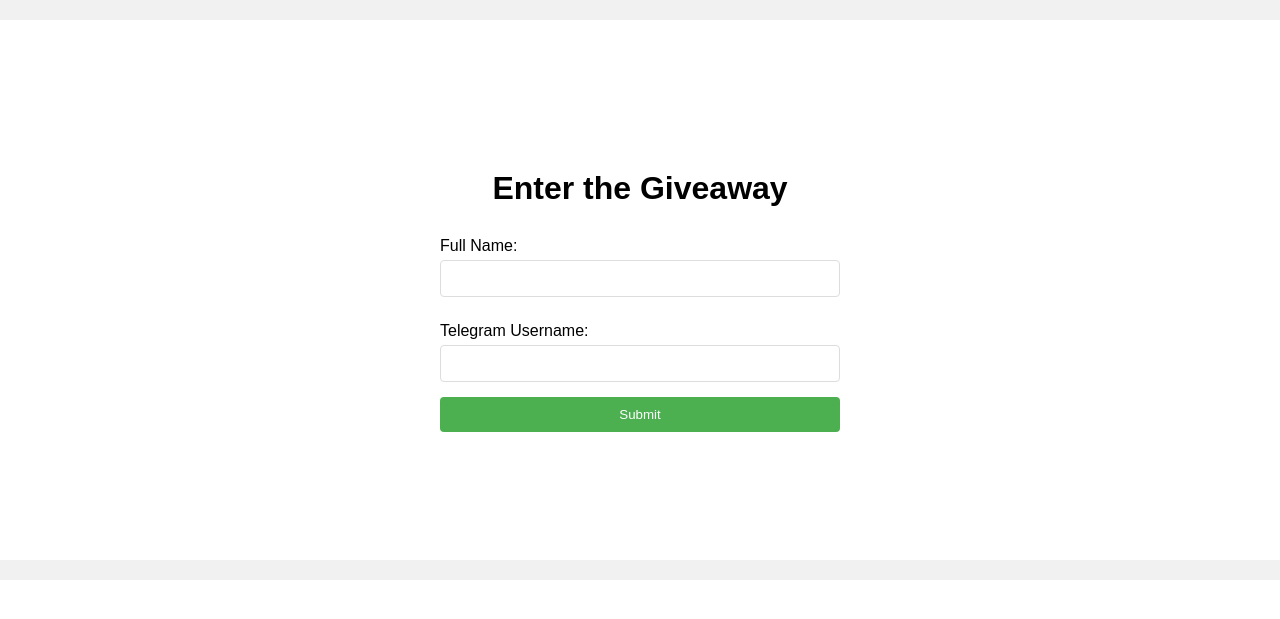
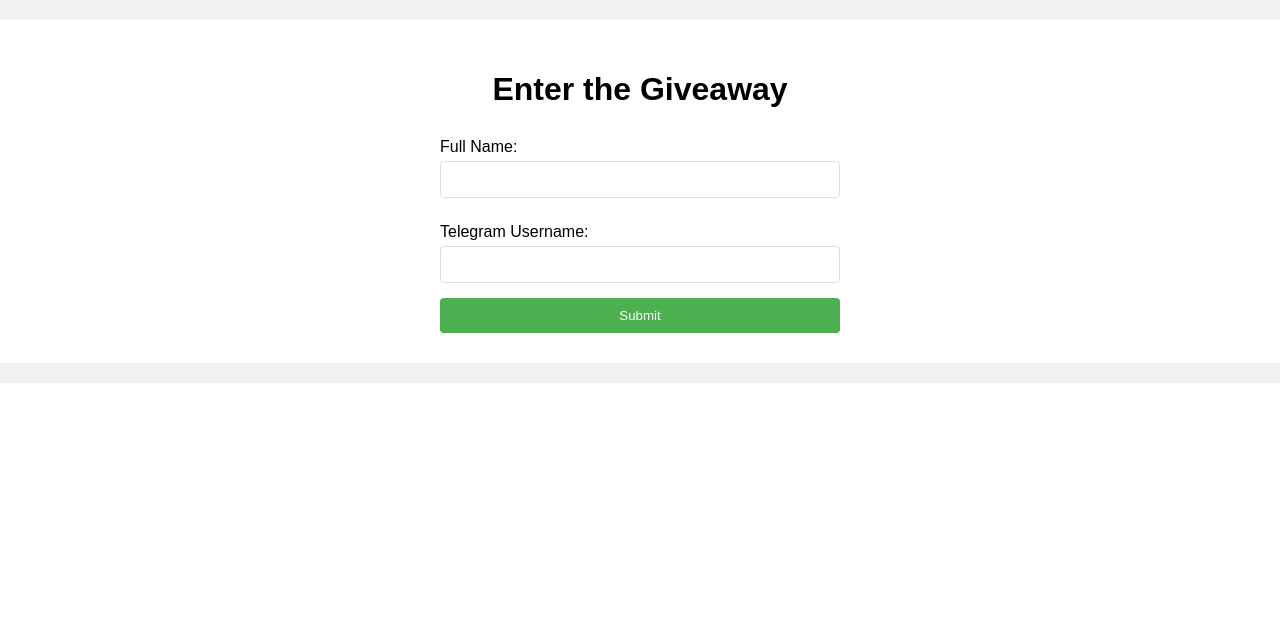
Before and after one commit to SHIBIL143/shibilgamer, a PHP site: page /giveaway/index.html in a window 1280 px wide. Shown: the top 619 px of the page. Run offline with PHP 8.4, Linux system fonts and the light colour scheme.

Commit message:
Update styles.css

```diff
--- a/giveaway/styles.css
+++ b/giveaway/styles.css
@@ -24,7 +24,7 @@ body {
     flex-direction: column;
     align-items: center;
     justify-content: center;
-    min-height: 60vh; /* Adjusted height */
+    min-height: 30vh; /* Adjusted height */
     padding: 20px;
 }
 
```
